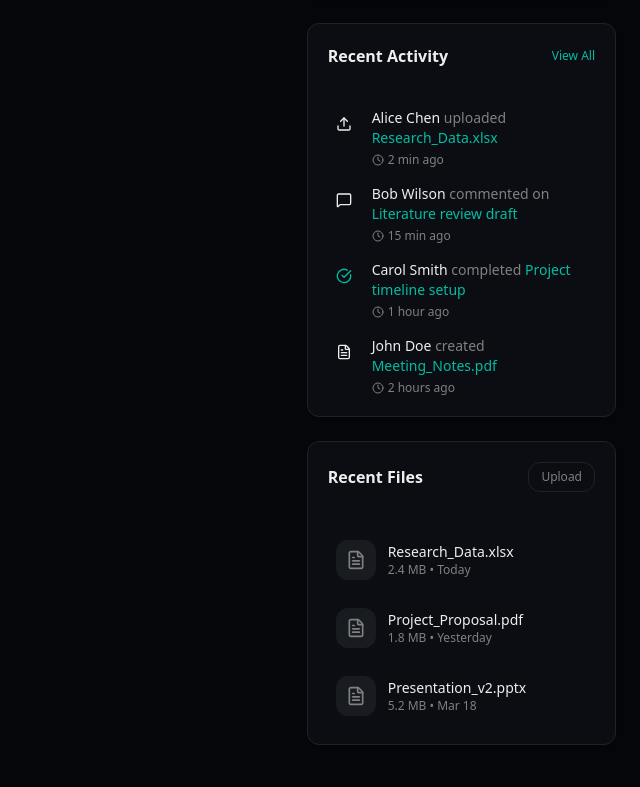
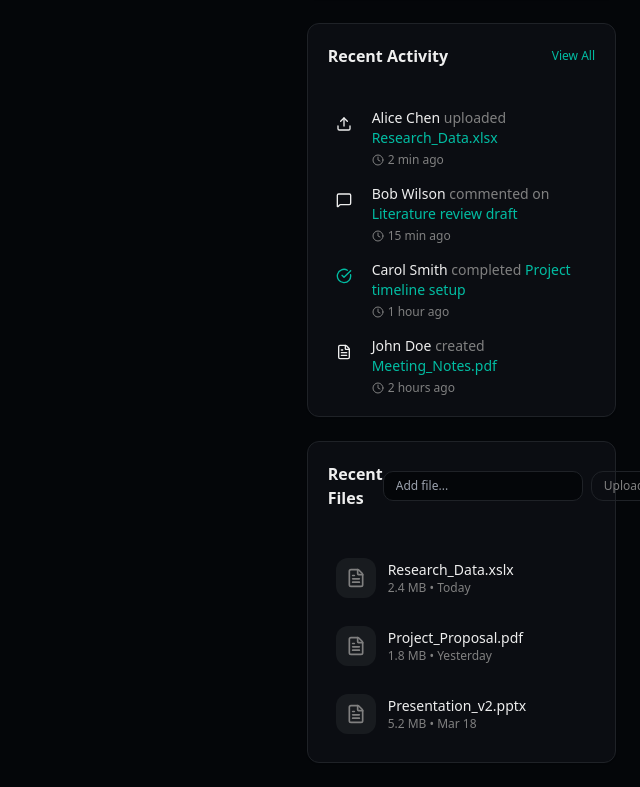
Before and after one commit to kautilya09/beeHive, a React (Vite) app in the folder frontend/: page /dashboard in a window 1280 px wide. Shown: the part 849-1636 px from the top of the page, without its empty margins (640-1280 px from the left). Built offline with nearby package versions, Linux system fonts and the light colour scheme; no server answers.

Commit message:
feat: implement files management with add and delete functionality

```diff
--- a/frontend/src/components/dashboard/ActivityPanel.jsx
+++ b/frontend/src/components/dashboard/ActivityPanel.jsx
@@ -1,3 +1,4 @@
+import { useState } from "react"
 import { Card } from "../ui/card"
 import { FileText, Upload, MessageSquare, CheckCircle, Clock } from "lucide-react"
 
@@ -36,12 +37,6 @@ const activities = [
   },
 ]
 
-const files = [
-  { id: "1", name: "Research_Data.xlsx", size: "2.4 MB", date: "Today" },
-  { id: "2", name: "Project_Proposal.pdf", size: "1.8 MB", date: "Yesterday" },
-  { id: "3", name: "Presentation_v2.pptx", size: "5.2 MB", date: "Mar 18" },
-]
-
 const activityIcons = {
   upload: Upload,
   comment: MessageSquare,
@@ -57,6 +52,29 @@ const activityColors = {
 }
 
 export function ActivityPanel() {
+  const [files, setFiles] = useState([
+    {id: "1", name: "Research_Data.xslx", size: "2.4 MB", date: "Today"},
+    {id: "2", name: "Project_Proposal.pdf", size: "1.8 MB", date: "Yesterday"},
+    {id: "3", name: "Presentation_v2.pptx", size: "5.2 MB", date: "Mar 18"},
+  ])
+
+  const [newFile, setNewFile] = useState("")
+  const addFile = () => {
+    if (!newFile.trim()) return
+
+    const file = {
+      id: Date.now().toString(),
+      name: newFile,
+      size: "1 MB",
+      date: "Now",
+    }
+    setFiles(prev => [...prev, file])
+    setNewFile("")
+  }
+
+  const deleteFile = (id) => {
+    setFiles(prev => prev.filter(file => file.id !== id))
+  }
   return (
     <div className="space-y-6">
       <Card className="border-border bg-card p-5">
@@ -95,14 +113,29 @@ export function ActivityPanel() {
       <Card className="border-border bg-card p-5">
         <div className="flex items-center justify-between">
           <h3 className="text-base font-semibold text-foreground">Recent Files</h3>
-          <button className="rounded-lg border border-border px-3 py-1.5 text-xs font-medium text-muted-foreground hover:bg-secondary hover:text-foreground">
-            Upload
-          </button>
+          <div className="flex gap-2">
+            <input
+              value={newFile}
+              onChange={(e)=> setNewFile(e.target.value)}
+              onKeyDown={(e)=>{
+                if (e.key==="Enter") addFile()
+              }}
+              placeholder="Add file..."
+              className="rounded-md border border-border bg-background px-3 py-1 text-xs text-foreground"
+            />
+            <button
+              onClick={addFile}
+              className="rounded-lg border border-border px-3 py-1.5 text-xs text-muted-foreground hover:bg-secondary hover:text-foreground"
+            >
+              Upload
+            </button>
+          </div>
         </div>
 
         <div className="mt-4 space-y-3">
           {files.map((file) => (
-            <div key={file.id} className="flex items-center justify-between rounded-lg p-2 hover:bg-secondary">
+            <div key={file.id} className="group flex items-center justify-between rounded-lg p-2 hover:bg-secondary">
+
               <div className="flex items-center gap-3">
                 <div className="flex h-10 w-10 items-center justify-center rounded-lg bg-secondary">
                   <FileText className="h-5 w-5 text-muted-foreground" />
@@ -114,6 +147,13 @@ export function ActivityPanel() {
                   </p>
                 </div>
               </div>
+
+              <button
+                onClick={()=> deleteFile(file.id)}
+                className="text-xs text-red-400 opacity-0 group-hover:opacity-100"
+              >
+                Delete
+              </button>
             </div>
           ))}
         </div>
```
